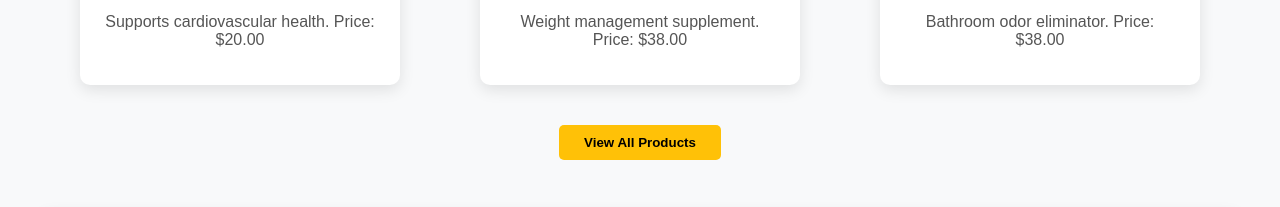
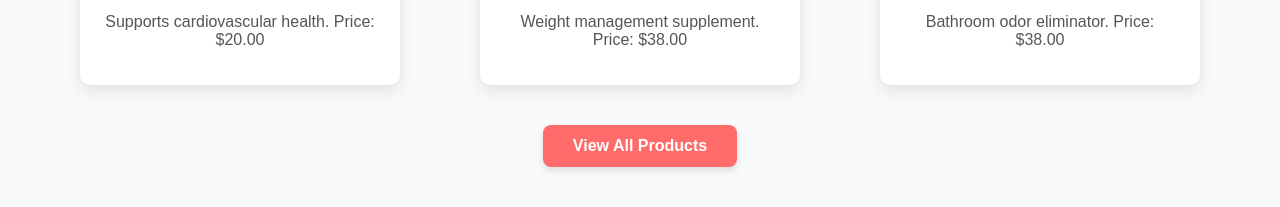
Before and after one commit to Vaibhav-Deshmukh2002/pharma-website, a plain HTML site: page store.html in a window 1280 px wide. Shown: the part 1280-1487 px from the top of the page. Drawn offline with nearby package versions, Linux system fonts and the light colour scheme.

Commit message:
Update store.css

```diff
--- a/store.css
+++ b/store.css
@@ -213,20 +213,26 @@ font-size: 20px;
   margin: 30px 0; /* optional spacing */
 }
 
-.view-all .btn-shop {
-  padding: 10px 25px;
-  background-color: #ffc107;
-  color: #000;
+.btn-shop {
+  padding: 12px 30px;
+  background-color: #ff6b6b; /* button color */
+  color: white;
+  font-size: 16px;
+  font-weight: bold;
   border: none;
-  border-radius: 5px;
+  border-radius: 8px;
   cursor: pointer;
-  font-weight: bold;
-  transition: background 0.3s ease;
+  transition: all 0.3s ease; /* smooth hover */
+  box-shadow: 0 4px 6px rgba(0,0,0,0.1);
 }
 
-.view-all .btn-shop:hover {
-  background-color: #e0a800;
+/* Hover effect */
+.btn-shop:hover {
+  background-color: #ff4b4b; /* darker shade */
+  transform: translateY(-3px); /* slight lift */
+  box-shadow: 0 6px 10px rgba(0,0,0,0.2);
 }
+
 
 
 /* ------------------------ POPULAR PRODUCTS ------------------------ */
```
